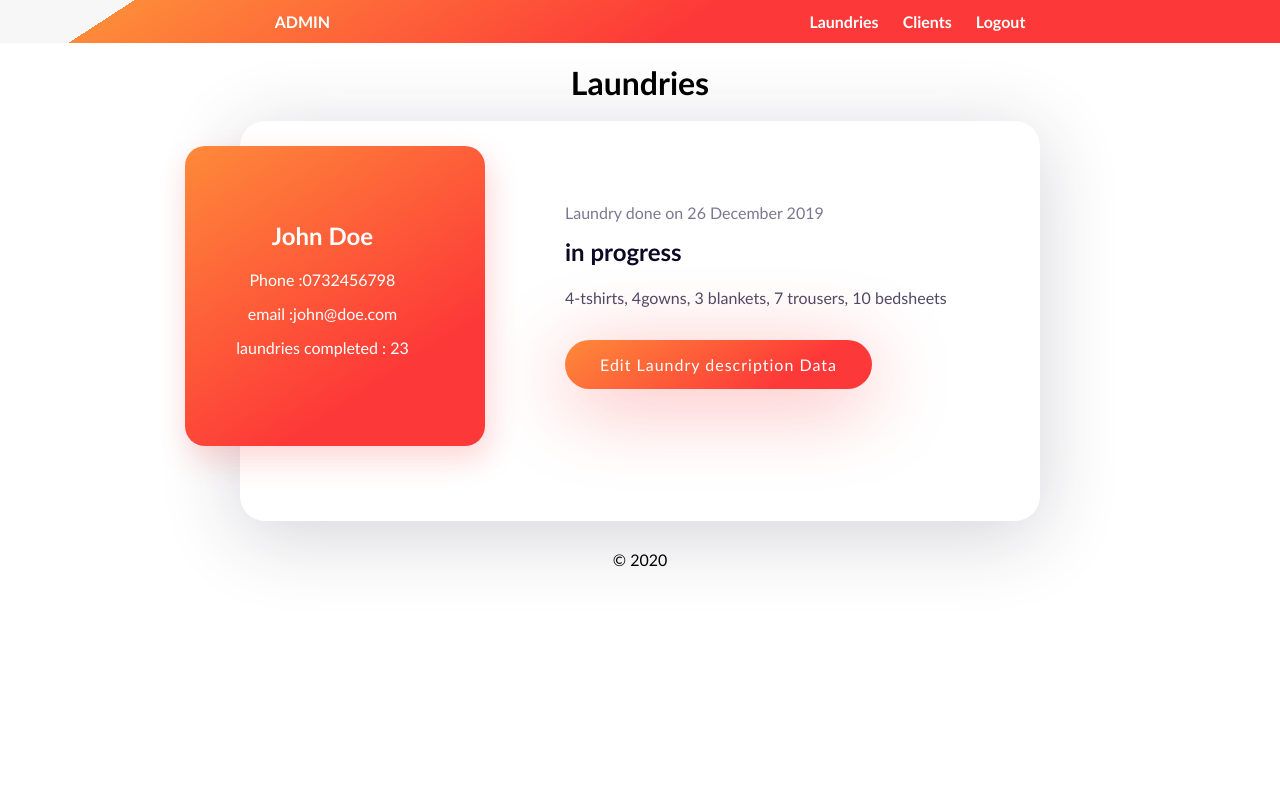
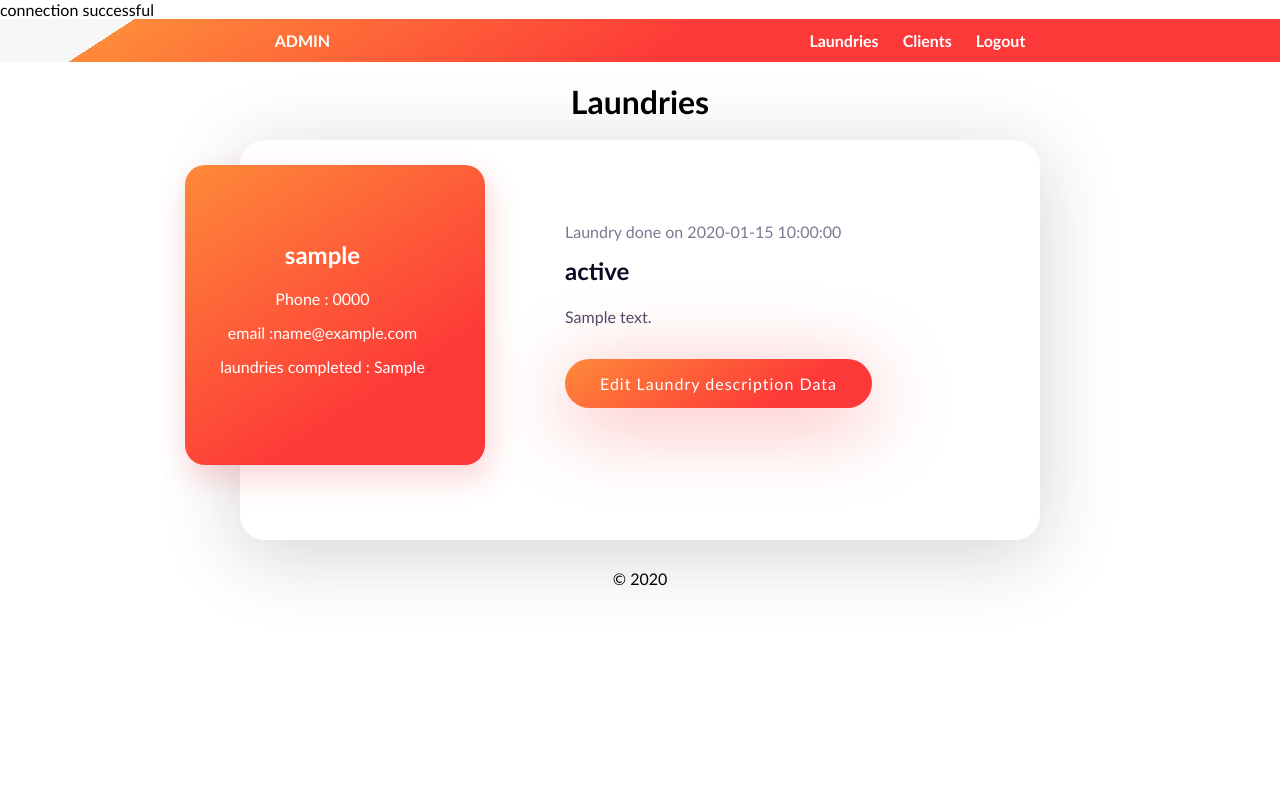
Before and after one commit to jmalisha/laundrymgtapp, a PHP site: page /admin/laundries.php in a window 1280 px wide. Run offline with PHP 8.4, Linux system fonts and the light colour scheme; tables that the repository leaves empty or names only in its code hold one stand-in row (values such as "Sample post").

Commit message:
display list of all laundries from db and display it on laundries page

```diff
--- a/admin/laundries.php
+++ b/admin/laundries.php
@@ -1,26 +1,54 @@
+<?php
+require_once('../connection.php');
+$sql = "SELECT client.username, client.phone, client.email, client.laundrycompleted, laundry.date, laundry.laundrystatus, laundry.description FROM `laundry` INNER JOIN client ON client.clientID = laundry.laundryID";
+$result = mysqli_query($conn, $sql);
+?>
 <?php include_once('./header.php') ?>
 <div class="container">
     <h1 style="text-align:center">Laundries</h1>
     <br />
+    <?php
+    if (mysqli_num_rows($result) > 0) {
+        while ($row = mysqli_fetch_assoc($result)) {
+            $clientName =  $row['username'];
+            $clientPhone =  $row['phone'];
+            $clientEmail =  $row['email'];
+            $laundryCompleted =  $row['laundrycompleted'];
+            $laundryDate =  $row['date'];
+            $laundryStatus = $row['laundrystatus'];
+            $desc =  $row['description'];
+    ?>
             <div class="wrapper">
                 <div class="wrapper-item">
                     <div class="item-img">
                         <div class="content">
-                    <h2 class="content-title" style="color: white">John Doe</h2>
-                    <p class="content-date" style="color: white">Phone :0732456798</p>
-                    <p class="content-date" style="color: white">email :john@doe.com</p>
-                    <p class="content-date" style="color: white">laundries completed : 23</p>
+                            <h2 class="content-title" style="color: white"><?php echo $clientName ?></h2>
+                            <p class="content-date" style="color: white">Phone : 0<?php echo $clientPhone ?></p>
+                            <p class="content-date" style="color: white">email :<?php echo $clientEmail ?></p>
+                            <p class="content-date" style="color: white">laundries completed : <?php echo $laundryCompleted ?></p>
                         </div>
                     </div>
                     <div class="content-wrapper">
-                <span class="content-date">Laundry done on 26 December 2019</span>
-                <div class="content-title">in progress</div>
-                <div class="content-text">4-tshirts, 4gowns, 3 blankets, 7 trousers, 10 bedsheets </div>
+                        <span class="content-date">Laundry done on <?php echo $laundryDate ?></span>
+                        <div class="content-title"><?php echo $laundryStatus ?></div>
+                        <div class="content-text"><?php echo $desc ?></div>
                         <a href="#" class="content-button">Edit Laundry description Data</a>
                     </div>
                 </div>
             </div>
             <br />
+        <?php
+        }
+    } else { ?>
+        <div class="clientcontainer">
+            <p>
+                No Laundry data found 😅.
+            </p>
+            <p>
+                The laundry data will be visible to you once clients start their laundry services.
+            </p>
+        </div>
+    <?php } ?>
 
 </div>
 <?php include_once('./footer.php') ?>
```
Also changed, not shown: admin/clients.php (+11 -2 lines). Lines whose indentation alone changed are shown as unchanged.
